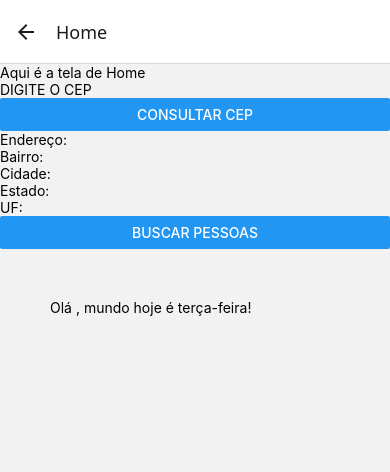
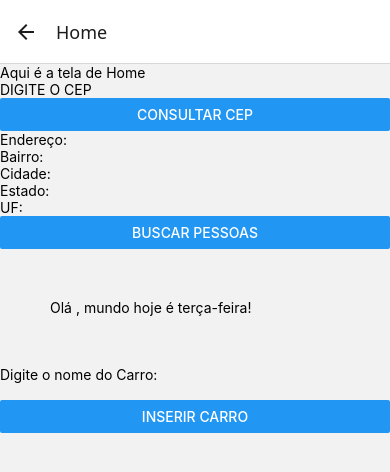
Before and after one commit to prof-gabriel-farias/devMobile, a React Native app: screen /Home in a window 390 px wide. Shown: the top 472 px of the page. Built offline with nearby package versions, Linux system fonts and the light colour scheme.

Commit message:
aula de terça feira 21/10

```diff
--- a/TelaHome.js
+++ b/TelaHome.js
@@ -4,6 +4,8 @@ import { useState, useEffect } from 'react';
 import { NavigationContainer, useNavigation } from '@react-navigation/native';
 import { createNativeStackNavigator } from '@react-navigation/native-stack';
 import Saudacao from './Componentes';
+import {database} from './firebase';
+import {ref,set,onValue,get} from 'firebase/database';
 
 export default function TelaHome() {
   const varlogin = '';
@@ -11,6 +13,19 @@ export default function TelaHome() {
   const [endereco,setEndereco] = useState({});
   const [cep,setCEP] = useState({});
   const [pessoa,setPessoa] = useState({});
+  const [carro,setCarro] = useState({});
+
+function salvarCarro() {
+  set(ref(database,'carros/001'),{
+    carro:carro
+  });
+  console.log('criei o carro ->' + carro);
+  //const data = snapshot.val();
+  //if (data)
+  //{
+    //console.log('criei o carro ->' + data);
+  //}
+}
 
   useEffect(()=> {
       //localizarCEP();
@@ -51,6 +66,10 @@ export default function TelaHome() {
 
       </FlatList>
       <Saudacao nome={varlogin}></Saudacao>
+
+    <Text>Digite o nome do Carro:</Text>
+    <TextInput onChangeText={setCarro}></TextInput>
+    <Button title="Inserir Carro" onPress={salvarCarro}></Button>
     </View>
   );
 }
--- a/TelaLogin.js
+++ b/TelaLogin.js
@@ -5,7 +5,7 @@ import { NavigationContainer, useNavigation } from '@react-navigation/native';
 import { createNativeStackNavigator } from '@react-navigation/native-stack';
 import Saudacao from './Componentes';
 import { auth } from './firebase';
-import { signInWithEmailAndPassword } from 'firebase/auth';
+import { createUserWithEmailAndPassword, signInWithEmailAndPassword } from 'firebase/auth';
 import firebase from 'firebase/compat/app';
 import TelaHome from './TelaHome';
 
@@ -15,10 +15,11 @@ export default function TelaLogin() {
   const [senha, setSenha] = useState('');
 
   const validarLogin = ()=> {
-    signInWithEmailAndPassword(auth, login, senha)
+    /*signInWithEmailAndPassword(auth, login, senha)*/
+    signInWithEmailAndPassword(auth,login,senha)
       .then(userCredential => {
         const user = userCredential.user;
-        console.log('Logado:', user.email);
+        console.log('Usuário criado:', user.email);
         navigation.navigate("Home");
       })
       .catch(error => {
--- a/firebase.js
+++ b/firebase.js
@@ -1,6 +1,7 @@
 // Import the functions you need from the SDKs you need
 import { initializeApp } from "firebase/app";
 import { getAnalytics } from "firebase/analytics";
+import { getDatabase } from "firebase/database";
 import { getAuth } from "firebase/auth";
 // TODO: Add SDKs for Firebase products that you want to use
 // https://firebase.google.com/docs/web/setup#available-libraries
@@ -10,6 +11,7 @@ import { getAuth } from "firebase/auth";
 const firebaseConfig = {
   apiKey: "AIzaSyAv4i0b3t5PkpeVfMDb02Jgngc05GRiIpw",
   authDomain: "uscmobile252.firebaseapp.com",
+  databaseURL: "https://uscmobile252-default-rtdb.firebaseio.com",
   projectId: "uscmobile252",
   storageBucket: "uscmobile252.firebasestorage.app",
   messagingSenderId: "676219004567",
@@ -20,4 +22,5 @@ const firebaseConfig = {
 // Initialize Firebase
 const app = initializeApp(firebaseConfig);
 const analytics = getAnalytics(app);
+export const database = getDatabase(app);
 export const auth = getAuth(app);
```
